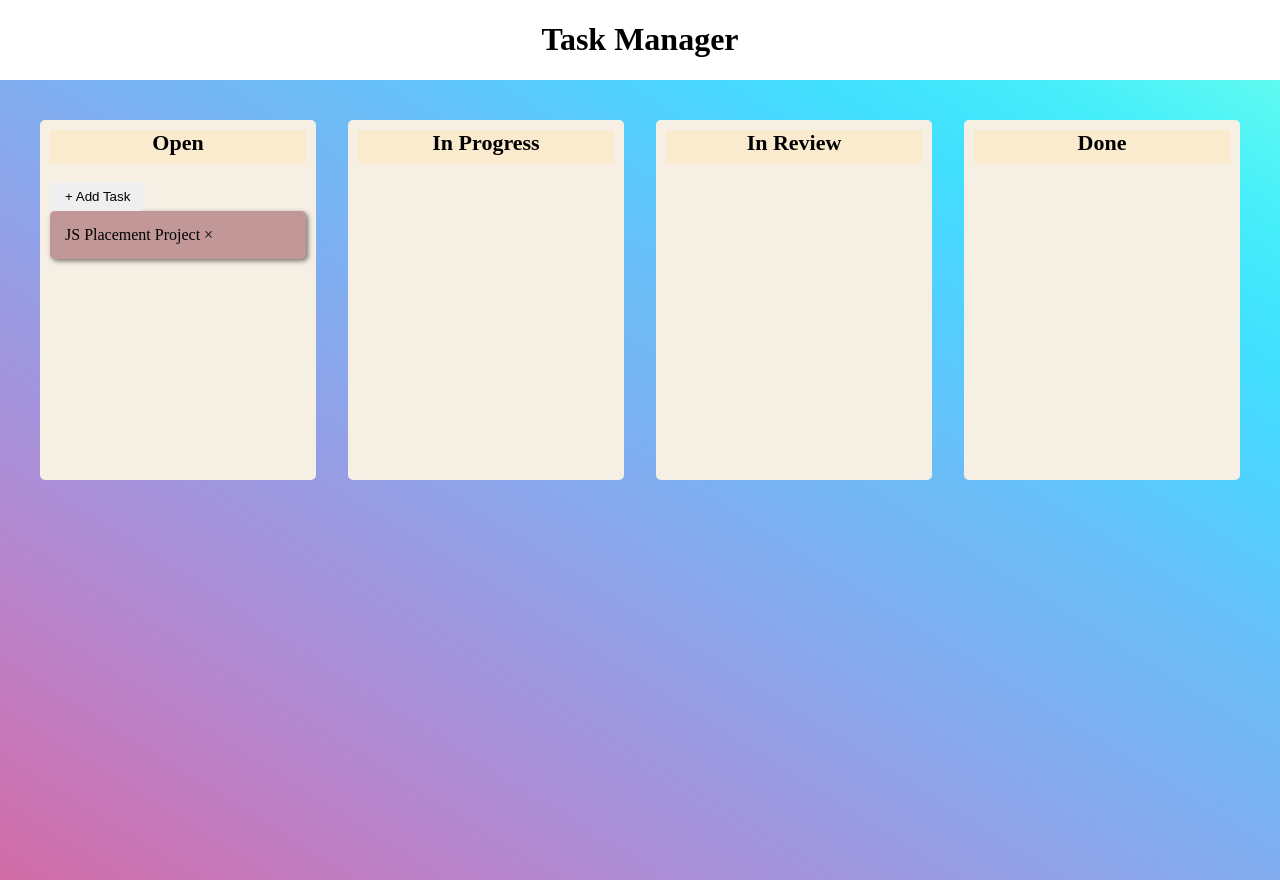
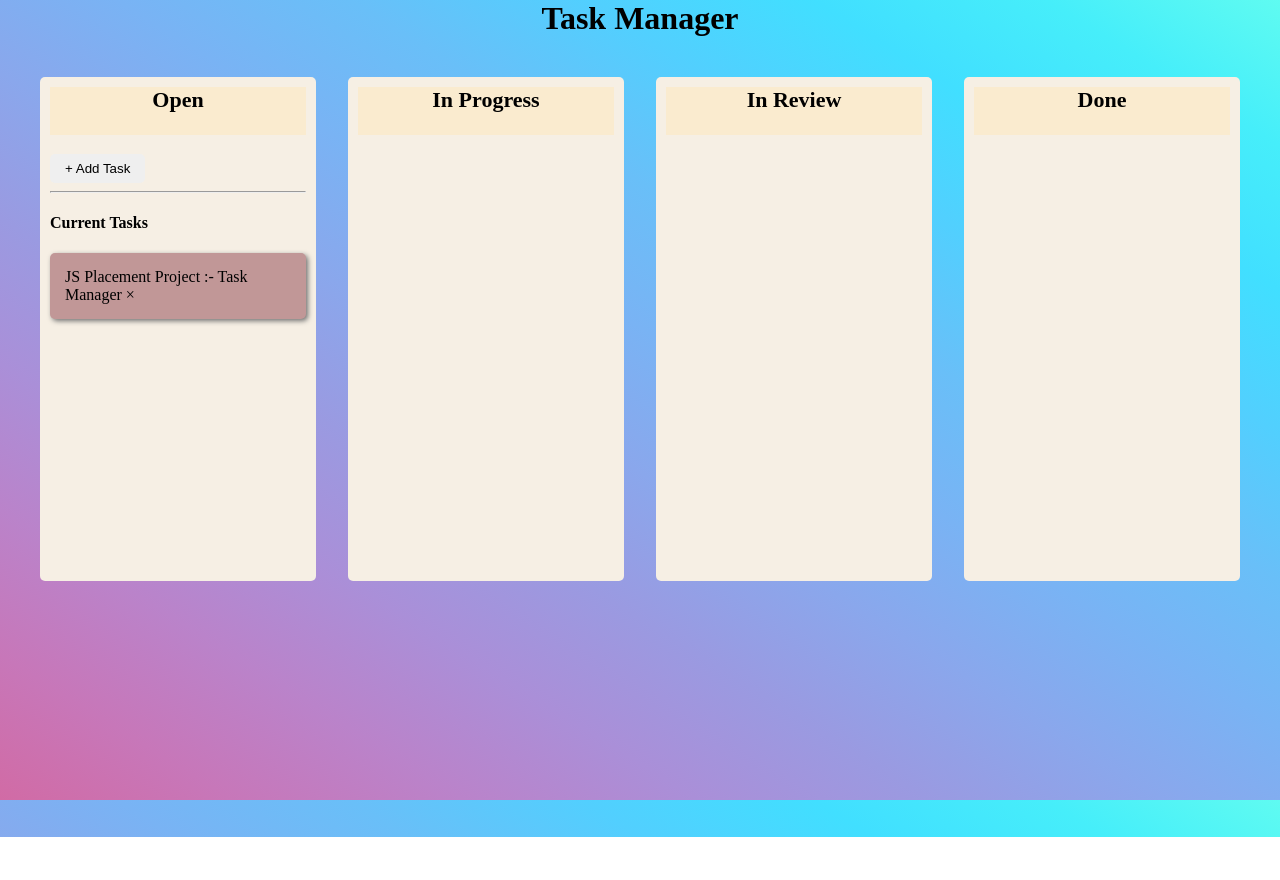
Before and after one commit to vbhatkar2506/Task-Manager-App---JS-Placement-Project---07u2xp4d3bxt, a plain HTML site: page index.html in a window 1280 px wide. After the commit the page ends 837 px from the top, so only its background shows below. Drawn offline with Linux system fonts and the light colour scheme.

Commit message:
final-Comit

```diff
--- a/App.js
+++ b/App.js
@@ -81,6 +81,7 @@ window.onclick = (event) => {
 };
 
 /* create todo  */
+
 const todo_submit = document.getElementById("todo_submit");
 
 todo_submit.addEventListener("click", createTodo);
--- a/index.html
+++ b/index.html
@@ -7,9 +7,7 @@
     <title>Task Manager</title>
   </head>
   <body>
-    <div id="heading">
         <h1>Task Manager</h1>
-    </div>
     <!-- modal -->
     <div class="modal" id="todo_form">
       <div class="header">
@@ -28,8 +26,10 @@
       <div class="status" id="no_status">
         <h2>Open</h2>
         <button id="add_btn" data-target-modal="#todo_form">+ Add Task</button>
+        <hr />
+        <h4>Current Tasks</h4>
         <div class="todo" draggable="true">
-           JS Placement Project
+           JS Placement Project   :-   Task Manager
           <span class="close">&times;</span>
         </div>
       </div>
--- a/styles.css
+++ b/styles.css
@@ -5,12 +5,6 @@ html {
   height: 100%;
   margin: 0;
   font-family:'Times New Roman', Times, serif;
-}
-
-/* sections */
-#container {
-  width: 100%;
-  height: 100%;
   background-image: linear-gradient(
     to right top,
     #d16ba5,
@@ -26,6 +20,13 @@ html {
     #46eefa,
     #5ffbf1
   );
+}
+
+/* sections */
+#container {
+  width: 100%;
+  height: 100%;
+
   float: left;
   display: flex;
   flex-direction: row;
@@ -35,7 +36,7 @@ html {
 }
 .status {
   width: 23%;
-  height: 50%;
+  height: 70%;
   border-radius: 5px;
   background-color: rgb(246, 239, 228);
   padding: 10px;
@@ -44,6 +45,8 @@ html {
 h1
 {
  text-align: center;
+ margin: 0px;
+ /* background-color: aquamarine; */
 
 }
 h2 {
```
